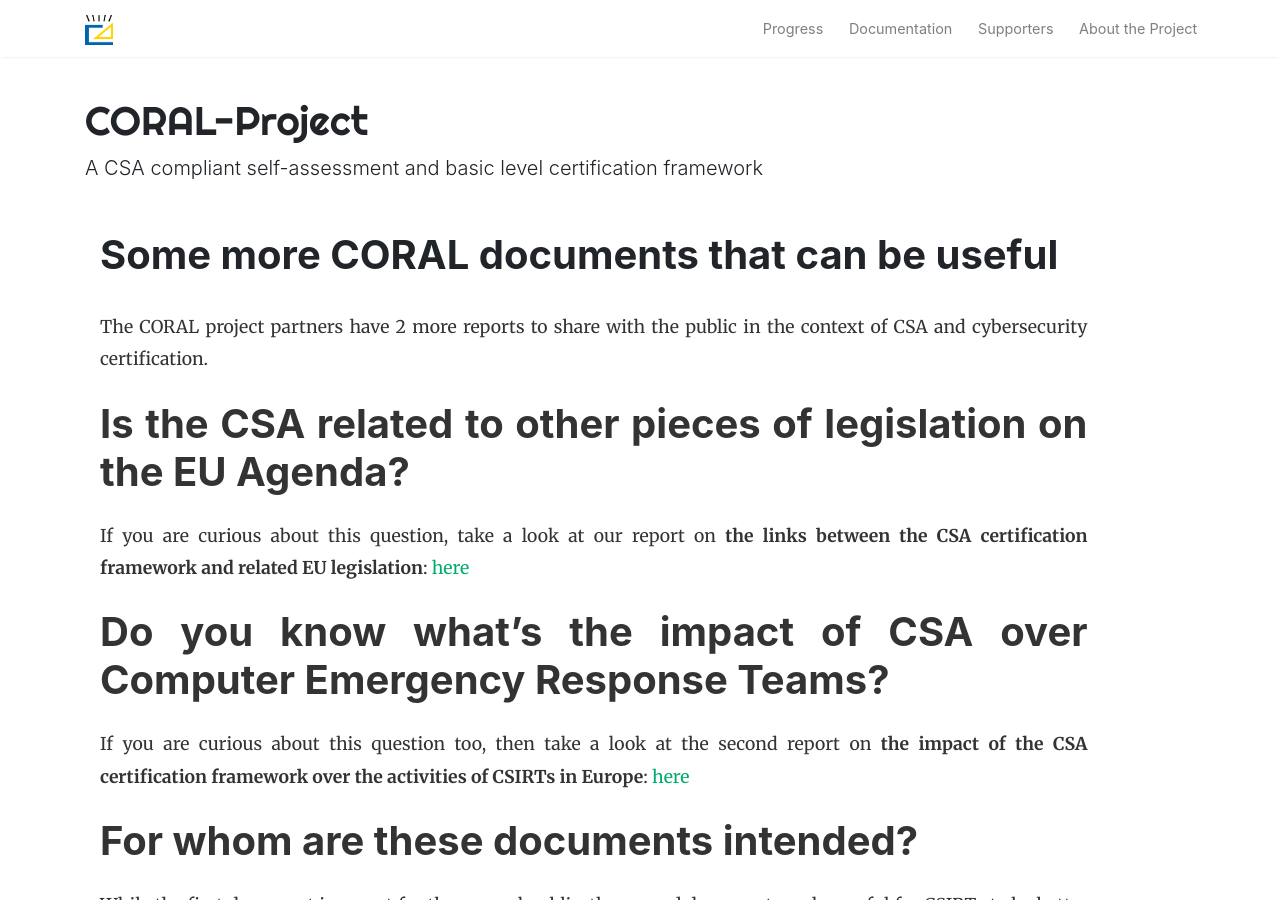
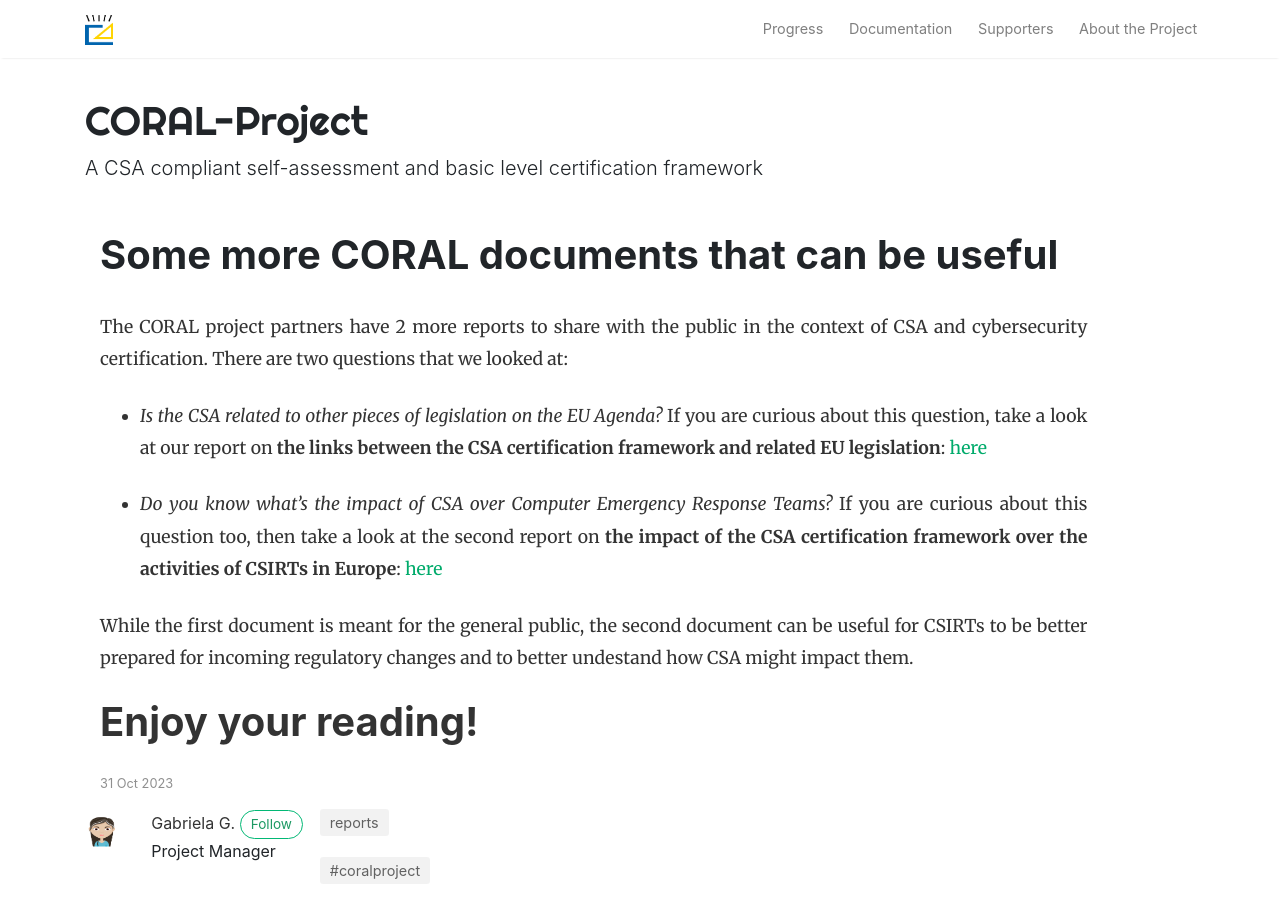
Before and after one commit to NC3-LU/coral-project, a Jekyll site: the page built from _posts/2023-10-31-extra-reports-ready.markdown, in a window 1280 px wide and 900 px high. Built offline with Jekyll 4.4.1, drawn with Linux system fonts in a browser that asks for light colours; nearby versions of some CDN libraries.

Commit message:
edited for readibility

```diff
--- a/_posts/2023-10-31-extra-reports-ready.markdown
+++ b/_posts/2023-10-31-extra-reports-ready.markdown
@@ -9,17 +9,13 @@ author: ggh
 toc: false
 ---
 
-The CORAL project partners have 2 more reports to share with the public in the context of CSA and cybersecurity certification.
+The CORAL project partners have 2 more reports to share with the public in the context of CSA and cybersecurity certification. There are two questions that we looked at:
 
-# Is the CSA related to other pieces of legislation on the EU Agenda?
-
+* _Is the CSA related to other pieces of legislation on the EU Agenda?_
 If you are curious about this question, take a look at our report on **the links between the CSA certification framework and related EU legislation**:  [here](/assets/docs/CSA%20and%20its%20impact%20on%20EU%20legislation%20report_v1.0.pdf)
 
-# Do you know what's the impact of CSA over Computer Emergency Response Teams?
-
+* _Do you know what's the impact of CSA over Computer Emergency Response Teams?_
 If you are curious about this question too, then take a look at the second report on **the impact of the CSA certification framework over the activities of CSIRTs in Europe**: [here](/assets/docs/The%20Impact%20of%20CSA%20on%20CSIRTs%20in%20Europe_v1.0.pdf)
-
-# For whom are these documents intended?
 
 While the first document is meant for the general public, the second document can be useful for CSIRTs to be better prepared for incoming regulatory changes and to better undestand how CSA might impact them.
 
```
